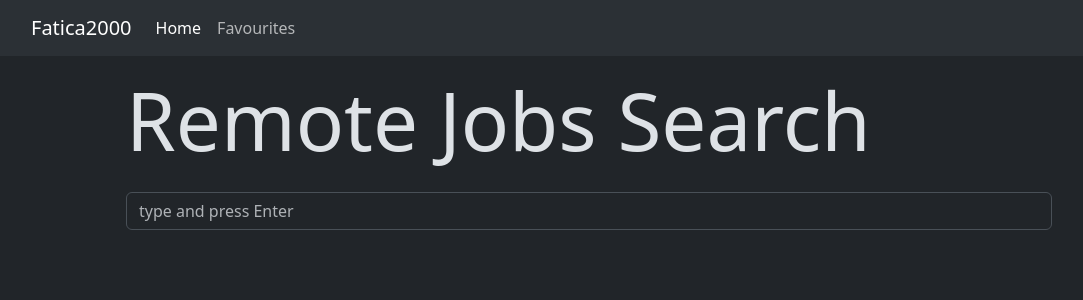
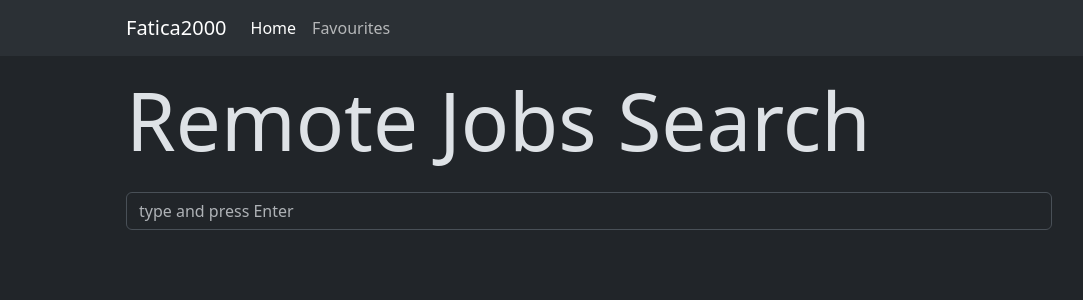
Before and after one commit to mkotcha/u3-w3-d1, a React (Create React App) app: page / in a window 1280 px wide. Shown: the top 300 px of the page, without its empty margins (51-1134 px from the left). Built offline with nearby package versions, Linux system fonts and the light colour scheme.

Commit message:
navbar alignment

```diff
--- a/src/components/TopBar.jsx
+++ b/src/components/TopBar.jsx
@@ -1,10 +1,13 @@
-import { Container, Nav, Navbar } from "react-bootstrap";
+import { Col, Container, Nav, Navbar, Row } from "react-bootstrap";
 import { NavLink } from "react-router-dom";
 
 const TopBar = () => {
   return (
-    <Navbar expand="md" className="bg-body-tertiary">
+    <div className="bg-body-tertiary">
       <Container>
+        <Row>
+          <Col xs={10} className="mx-auto">
+            <Navbar expand="md">
               <NavLink className="navbar-brand" to="/">
                 Fatica2000
               </NavLink>
@@ -19,8 +22,11 @@ const TopBar = () => {
                   </NavLink>
                 </Nav>
               </Navbar.Collapse>
+            </Navbar>
+          </Col>
+        </Row>
       </Container>
-    </Navbar>
+    </div>
   );
 };
 export default TopBar;
```
Lines whose indentation alone changed are shown as unchanged.
